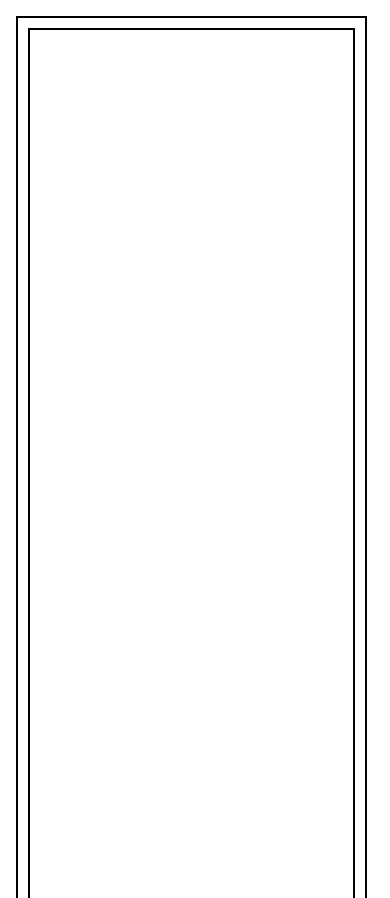
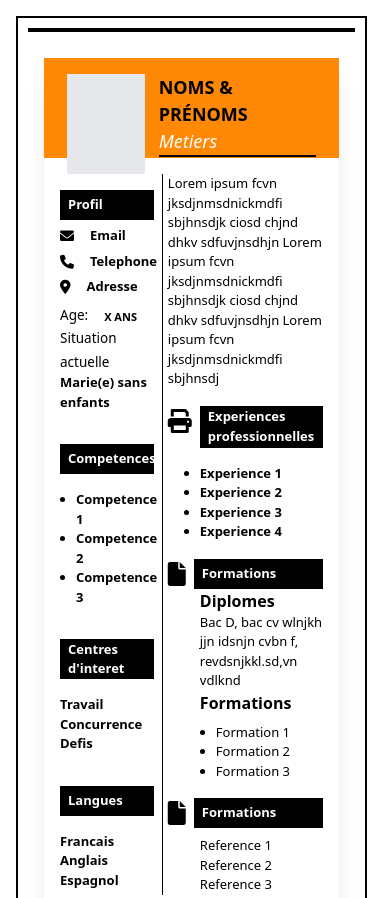
Before and after one commit to lovelyalma/cv_homework, a plain HTML site: page index.html in a window 390 px wide. Shown: the top 898 px of the page. Drawn offline with nearby package versions, Linux system fonts and the light colour scheme.

Commit message:
visualisation du cv + responsive terminee

```diff
--- a/index.html
+++ b/index.html
@@ -12,15 +12,15 @@
     <section  class="flex justify-between m-8 border-solid max-sm:p-[10px] max-sm:m-4 border-2 max-sm:w-[90%] w-[95%] h-auto p-[30px] max-sm:block">
 
       <!-- div d'enregistrement du formulaire -->
-       <div class="w-[43%]  border-2 h-[1300px] max-sm:w-[100%]">
+       <div class="w-[43%]  border-2 h-auto max-sm:w-[100%]">
 
        </div>
 
        <!-- div de la visualisation du cv -->
-       <div class="w-[55%]   border-2 h-[1300px] max-sm:w-[100%] max-sm:mt-[10px] p-4">
+       <div class="w-[55%]    h-auto max-sm:w-[100%] max-sm:mt-[10px] p-4">
 
         <!-- div principale -->
-         <div class="w-[100%] bg-white   h-[1250px] shadow-xl">
+         <div class="w-[100%] bg-white   h-auto shadow-xl">
           <!-- div de l'entete du cv -->
             <div class="w-full h-[120px] max-sm:h-[100px] bg-orange-400 p-4 flex justify-around ">
 
@@ -38,7 +38,7 @@
 
              <div class="flex p-4 justify-between" >
                 <!-- bloc1 -->
-                   <div class="w-[39%] border-r-1 border-1 h-[1100px] pt-16 pr-2 max-sm:pt-4">
+                   <div class="w-[39%] border-r-1  h-auto pt-16 pr-2 max-sm:pt-4">
                       <button class="w-full bg-black text-white max-sm:h-[30px] h-[35px] text-left pl-2 font-bold max-sm:text-[13px]">Profil</button>
                       <span class="flex mt-8 max-sm:hidden"><i class="fa-solid fa-envelope fa-lg "></i><p class="ml-8 mt-[-10px] font-bold">Email</p></span>
                       <span class="flex mt-4 md:hidden"><i class="fa-solid fa-envelope fa-sm "></i><p class="ml-4 mt-[-10px] font-bold text-[13px]">Email</p></span>
@@ -57,7 +57,8 @@
                         <li><b>Competence 2</b></li>
                         <li><b>Competence 3</b></li>
                       </ul>
-                      <button class="mt-8 w-full bg-black text-white max-sm:h-[30px] h-[35px] text-left pl-2 font-bold max-sm:text-[13px]">Centres d'interet</button>
+                      <!-- partie du centre d'interet -->
+                      <button class="mt-8 w-full bg-black text-white max-sm:h-[40px] h-[35px] text-left pl-2 font-bold max-sm:text-[13px]">Centres d'interet</button>
                       <ul class="mt-4 max-sm:text-[13px]">
                         <li><b>Travail</b></li>
                         <li><b>Concurrence</b></li>
@@ -72,19 +73,36 @@
                    </div>
 
                 <!-- bloc2 -->
-                    <div class="w-[59%] border-1">
-                       <p>Lorem ipsum fcvn jksdjnmsdnickmdfi sbjhnsdjk ciosd chjnd dhkv sdfuvjnsdhjn
+                    <div class="w-[59%] h-auto">
+                       <p class="max-sm:text-[13px]">Lorem ipsum fcvn jksdjnmsdnickmdfi sbjhnsdjk ciosd chjnd dhkv sdfuvjnsdhjn
                         Lorem ipsum fcvn jksdjnmsdnickmdfi sbjhnsdjk ciosd chjnd dhkv sdfuvjnsdhjn
                         Lorem ipsum fcvn jksdjnmsdnickmdfi sbjhnsdj
                        </p>
-                       <span class="flex mt-8" ><i class="fa-solid fa-print fa-xl"></i><button class="mt-[-15px] ml-2 w-full bg-black text-white max-sm:h-[30px] h-[35px] text-left pl-2 font-bold max-sm:text-[13px]">Experiences professionnelles</button></span>
-                         <ul class="mt-4 ml-4 list-disc max-sm:text-[13px]">
+                       <span class="flex mt-8" ><i class="fa-solid fa-print fa-xl"></i><button class="mt-[-15px] ml-2 w-full bg-black text-white max-sm:h-[42px] h-[35px] text-left pl-2 font-bold max-sm:text-[13px]">Experiences professionnelles</button></span>
+                         <ul class="mt-4 ml-8 list-disc max-sm:text-[13px]">
                            <li><b>Experience 1</b></li>
                            <li><b>Experience 2</b></li>
                            <li><b>Experience 3</b></li>
                            <li><b>Experience 4</b></li>
                          </ul>
                        <span class="flex mt-8" ><i class="fa-solid fa-file fa-xl"></i><button class="mt-[-15px] ml-2 w-full bg-black text-white max-sm:h-[30px] h-[35px] text-left pl-2 font-bold max-sm:text-[13px]">Formations</button></span>
+
+                        <p class="ml-8"><b>Diplomes</b></p>
+                        <p class="ml-8 max-sm:text-[13px]">Bac D, bac cv wlnjkh jjn idsnjn cvbn f, revdsnjkkl.sd,vn  vdlknd</p>
+                        <p class="ml-8"><b>Formations</b></p>
+                        <ul class="mt-2 ml-12 list-disc max-sm:text-[13px]">
+                          <li>Formation 1</li>
+                          <li>Formation 2</li>
+                          <li>Formation 3</li>
+                        </ul>
+
+                       <span class="flex mt-8" ><i class="fa-solid fa-file fa-xl"></i><button class="mt-[-15px] ml-2 w-full bg-black text-white max-sm:h-[30px] h-[35px] text-left pl-2 font-bold max-sm:text-[13px]">Formations</button></span>
+
+                        <ul class="mt-2 ml-8  max-sm:text-[13px]">
+                          <li>Reference 1</li>
+                          <li>Reference 2</li>
+                          <li>Reference 3</li>
+                        </ul>
                     </div>
              </div>
         </div>
```
